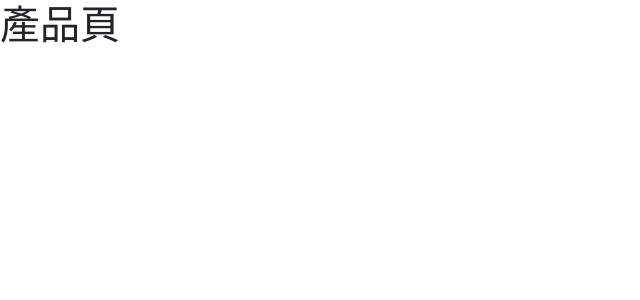
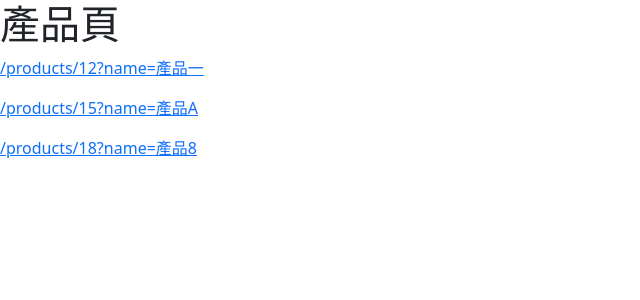
Before and after one commit to zx0938013408/TeamB_next, a Next.js app: page /products in a window 1280 px wide. Shown: the top 300 px of the page, without its empty margins (0-640 px from the left). Built offline with nearby package versions, Linux system fonts and the light colour scheme.

Commit message:
URL 相關的勾子

```diff
--- a/app/products/page.js
+++ b/app/products/page.js
@@ -1,5 +1,6 @@
-'use client';
+"use client";
 import React from "react";
+import Link from "next/link";
 
 export default function ProductsPage() {
   // 不要直接使用前端的功能, 應該在 useEffect() 裡使用
@@ -8,6 +9,15 @@ export default function ProductsPage() {
   return (
     <div>
       <h1>產品頁</h1>
+      <p>
+        <Link href="/products/12?name=產品一">/products/12?name=產品一</Link>
+      </p>
+      <p>
+        <Link href="/products/15?name=產品A">/products/15?name=產品A</Link>
+      </p>
+      <p>
+        <Link href="/products/18?name=產品8">/products/18?name=產品8</Link>
+      </p>
     </div>
   );
 }
```
Also changed, not shown: app/products/[pid]/page.js (+24 -0 lines).
